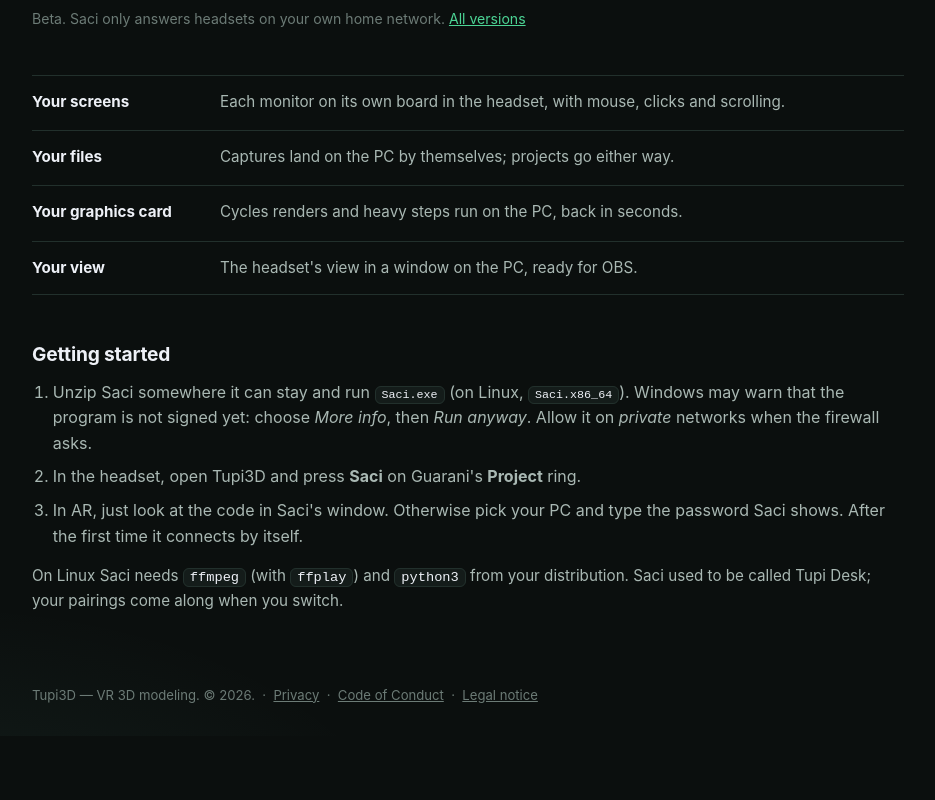
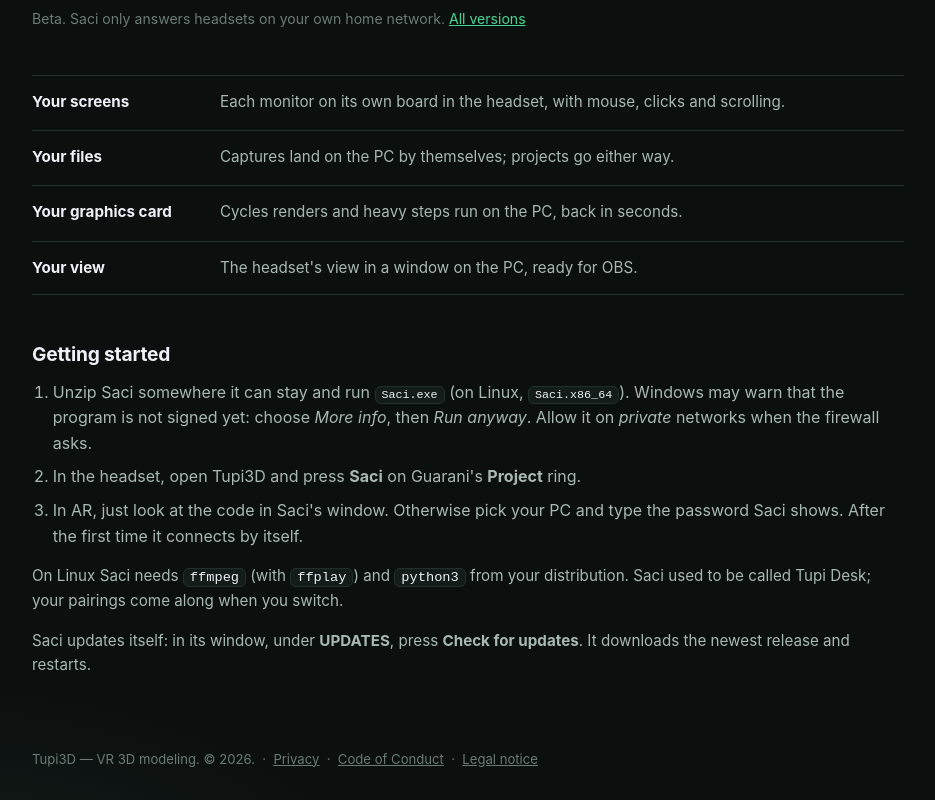
Before and after one commit to andrekling/tupi3d-website, a plain HTML site: page saci.html in a window 1280 px wide. Shown: the part 453-1253 px from the top of the page, without its empty margins (172-1107 px from the left). Before the commit the page ends 1189 px from the top, so only its background shows below. Drawn offline with Linux system fonts and the light colour scheme.

Commit message:
Saci: mention the in-app update button

```diff
--- a/saci.html
+++ b/saci.html
@@ -122,6 +122,7 @@
     <li>In AR, just look at the code in Saci's window. Otherwise pick your PC and type the password Saci shows. After the first time it connects by itself.</li>
   </ol>
   <p class="small">On Linux Saci needs <code>ffmpeg</code> (with <code>ffplay</code>) and <code>python3</code> from your distribution. Saci used to be called Tupi Desk; your pairings come along when you switch.</p>
+  <p class="small">Saci updates itself: in its window, under <b>UPDATES</b>, press <b>Check for updates</b>. It downloads the newest release and restarts.</p>
 </div>
 
 <footer>Tupi3D &mdash; VR 3D modeling. &copy; 2026. &nbsp;&middot;&nbsp; <a href="/privacy.html">Privacy</a> &nbsp;&middot;&nbsp; <a href="/conduct.html">Code of Conduct</a> &nbsp;&middot;&nbsp; <a href="/imprint.html">Legal notice</a></footer>
```
